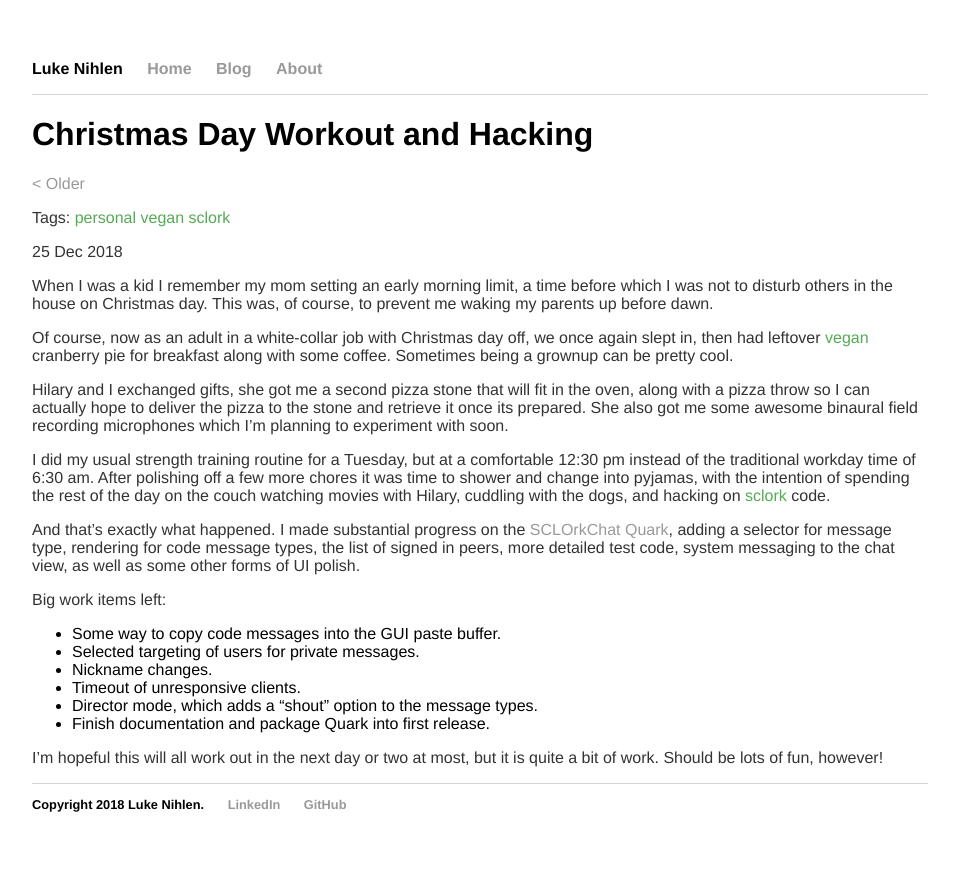
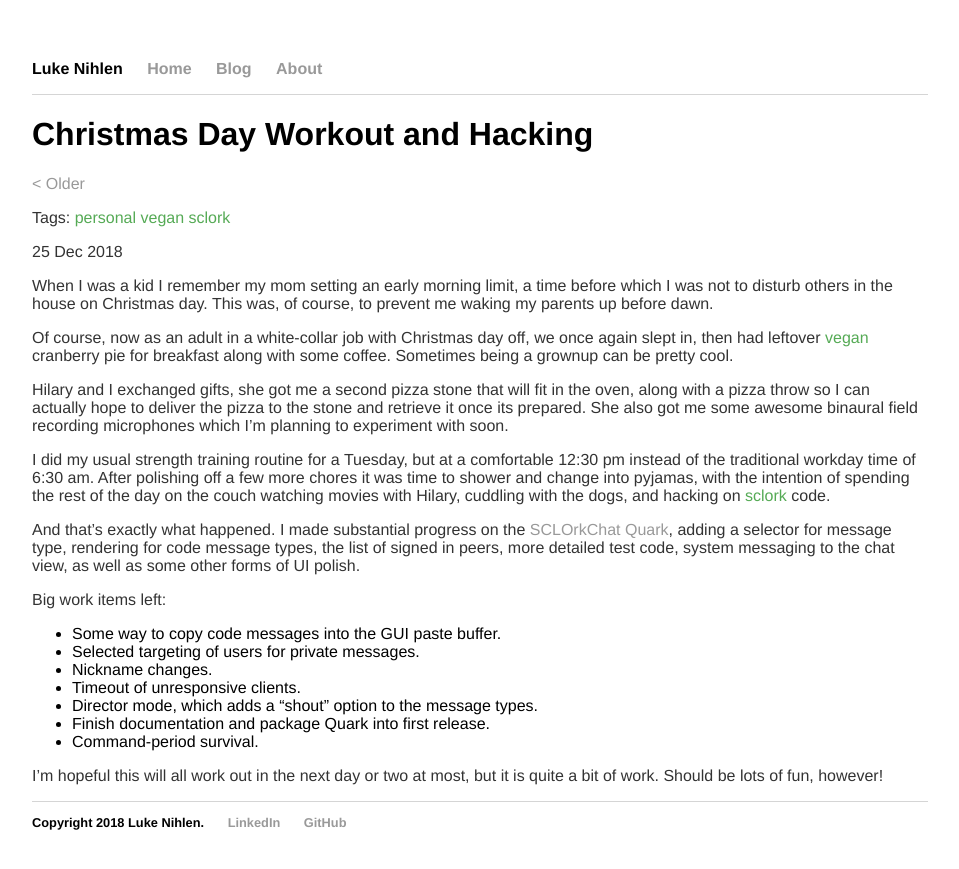
Before and after one commit to lnihlen/lnihlen.github.io, a Jekyll site: the page built from _posts/2018-12-25-christmas-day-workout-and-hacking.md, in a window 1280 px wide. Shown: the top 869 px of the page, without its empty margins (160-1119 px from the left). Built offline with Jekyll 4.4.1, drawn with Linux system fonts in a browser that asks for light colours.

Commit message:
adding a task to yesterdays post

```diff
--- a/_posts/2018-12-25-christmas-day-workout-and-hacking.md
+++ b/_posts/2018-12-25-christmas-day-workout-and-hacking.md
@@ -40,6 +40,7 @@ Big work items left:
   * Timeout of unresponsive clients.
   * Director mode, which adds a "shout" option to the message types.
   * Finish documentation and package Quark into first release.
+  * Command-period survival.
 
 I'm hopeful this will all work out in the next day or two at most, but it is
 quite a bit of work. Should be lots of fun, however!
```
